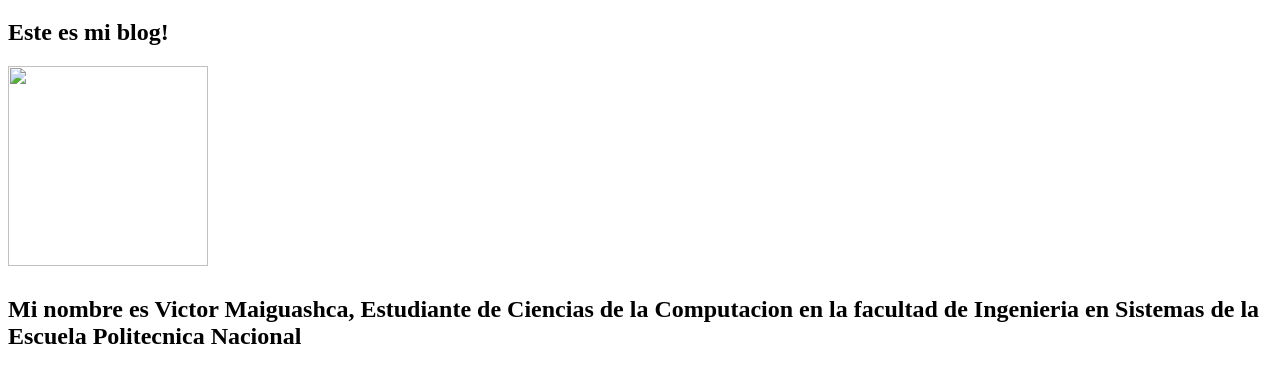
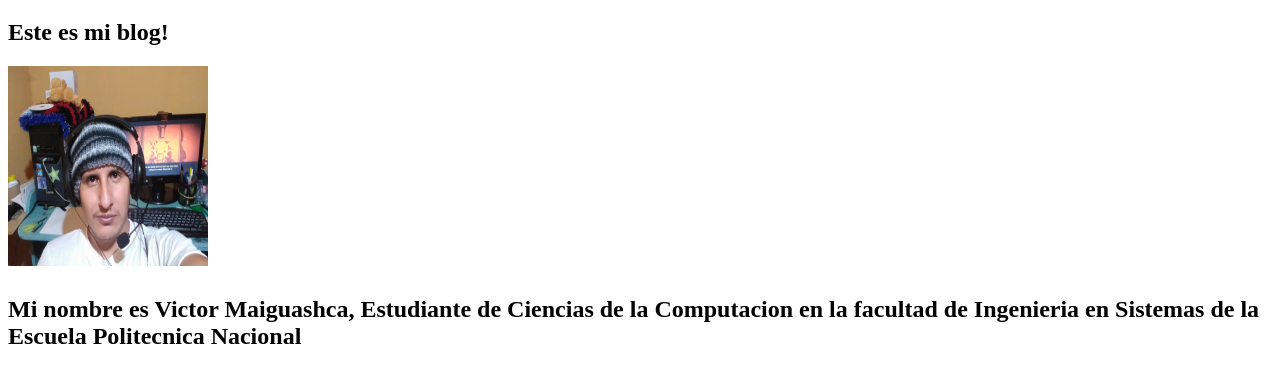
Before and after one commit to VictorMaiguashca/VictorMaiguashca.github.io, a plain HTML site: page index.html in a window 1280 px wide. Shown: the part 61-444 px from the top of the page. Drawn offline with Linux system fonts and the light colour scheme.

Commit message:
Update index.html

```diff
--- a/index.html
+++ b/index.html
@@ -6,7 +6,7 @@
 <h1>Bienvenidos.</h1>
 <h2>Este es mi blog!<h2>
 <div>
-  <img src=""
+  <img src="/images/img_07112021blg.jpg"
        width = 200
        height = 200>
   <p>Mi nombre es Victor Maiguashca, Estudiante de Ciencias de la Computacion en la facultad de Ingenieria en Sistemas de la Escuela Politecnica Nacional</p>
```
